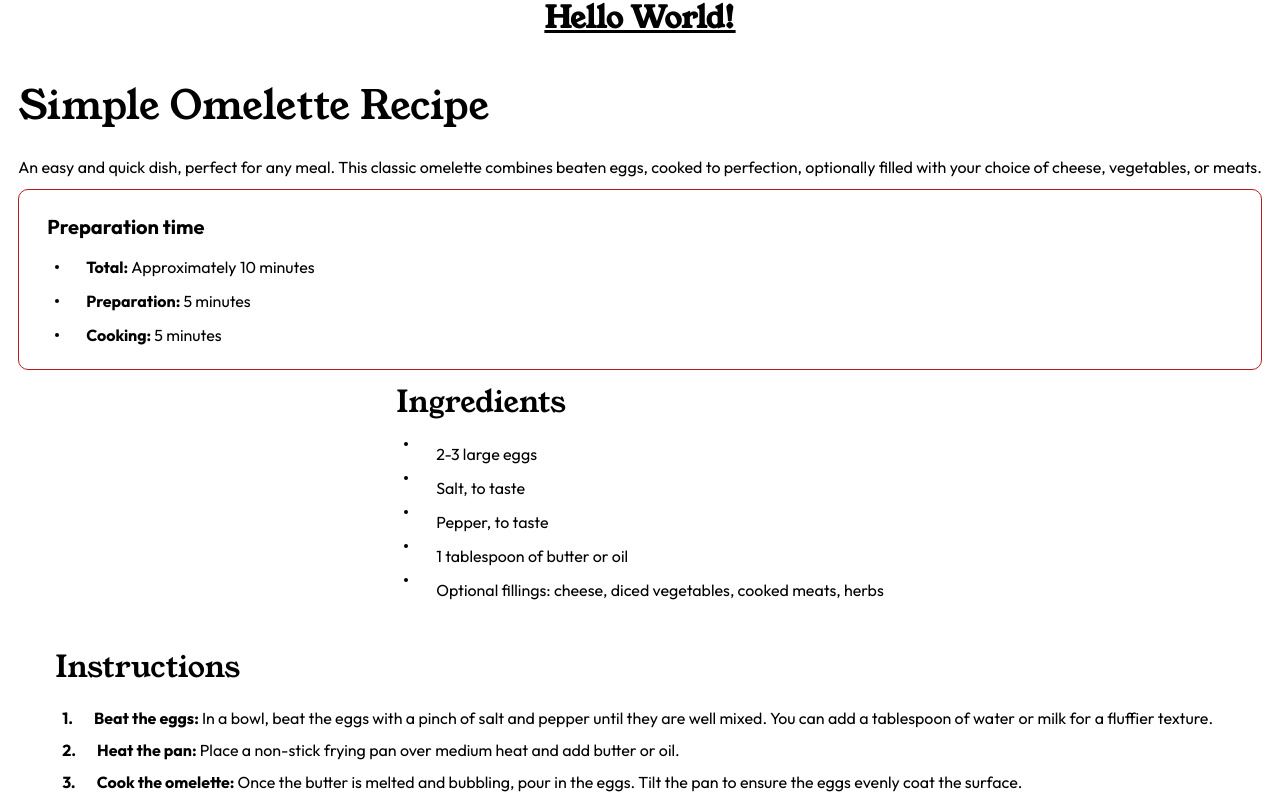
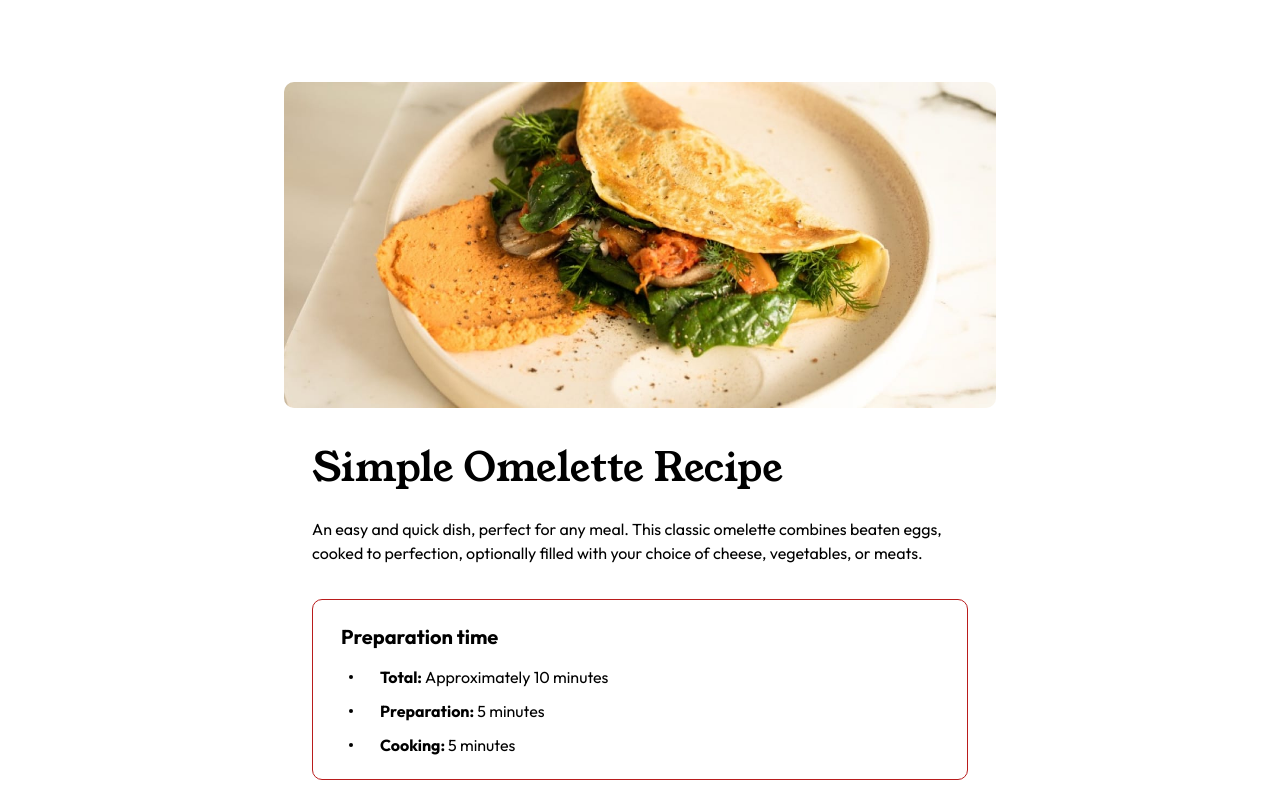
Before and after one commit to fkrunic/frontend-mentor-recipe-page, a React (Vite) app: page / in a window 1280 px wide. Shown: the top 800 px of the page. Built offline with nearby package versions, Linux system fonts and the light colour scheme.

Commit message:
feat: recipe-card

```diff
--- a/index.html
+++ b/index.html
@@ -2,14 +2,13 @@
 <html lang="en">
   <head>
     <meta charset="UTF-8" />
-    <link rel="icon" type="image/svg+xml" href="/vite.svg" />
     <meta name="viewport" content="width=device-width, initial-scale=1.0" />
 
     <link rel="preconnect" href="https://fonts.googleapis.com">
     <link rel="preconnect" href="https://fonts.gstatic.com" crossorigin>
     <link href="https://fonts.googleapis.com/css2?family=Outfit:wght@100..900&display=swap" rel="stylesheet">
     <link href="https://fonts.googleapis.com/css2?family=Outfit:wght@100..900&family=Young+Serif&display=swap" rel="stylesheet">
-    <title>Vite + React + TS</title>
+    <title>Recipe Card</title>
   </head>
   <body>
     <div id="root"></div>
--- a/src/App.tsx
+++ b/src/App.tsx
@@ -1,22 +1,11 @@
 import './App.css'
-import {NutritionSection} from "./components/NutritionSection.tsx";
-import {InstructionSection} from "./components/InstructionSection.tsx";
-import {appData, header, ingredientSection, instructionSection, preparationSection} from "./data.ts";
-import {IngredientSection} from "./components/IngredientSection.tsx";
-import {PreparationSection} from "./components/PreparationSection.tsx";
-import {Header} from "./components/Header.tsx";
+import {RecipeCard} from "./components/RecipeCard.tsx";
+import {recipieCard} from "./data.ts";
 
 function App() {
   return (
       <div className="flex flex-col justify-center items-center min-h-screen">
-          <h1 className="text-3xl font-young-serif font-bold underline">Hello World!</h1>
-          <div className="flex flex-col gap-[10px] items-center px-[10px] py-[40px]">
-              <Header {...header} />
-              <PreparationSection {...preparationSection} />
-              <IngredientSection {...ingredientSection} />
-              <InstructionSection {...instructionSection} />
-              <NutritionSection title={appData.title} description={appData.description} entries={appData.entries} />
-          </div>
+        <RecipeCard {...recipieCard} />
       </div>
   )
 }
--- a/src/components/InstructionSection.tsx
+++ b/src/components/InstructionSection.tsx
@@ -1,12 +1,12 @@
 import {InstructionRow, InstructionRowProps} from "./InstructionRow.tsx";
 import React from "react";
 
-export interface InstructionSection {
+export interface InstructionSectionProps {
     title: string,
     instructions: InstructionRowProps[]
 }
 
-export const InstructionSection: React.FC<InstructionSection> = ({title, instructions}) => {
+export const InstructionSection: React.FC<InstructionSectionProps> = ({title, instructions}) => {
     return (
         <div className="flex flex-col gap-[16px]">
             <div className="font-young-serif text-[30px]">{title}</div>
--- /dev/null
+++ b/src/components/RecipeCard.tsx
@@ -0,0 +1,31 @@
+import {Header, HeaderProps} from "./Header.tsx";
+import {PreparationSection, PreparationSectionProps} from "./PreparationSection.tsx";
+import {IngredientSection, IngredientSectionProps} from "./IngredientSection.tsx";
+import {InstructionSection, InstructionSectionProps} from "./InstructionSection.tsx";
+import {NutritionSection, NutritionSectionProps} from "./NutritionSection.tsx";
+import React from "react";
+
+export interface RecipeCardProps {
+    header: HeaderProps,
+    preparation: PreparationSectionProps,
+    ingredients: IngredientSectionProps,
+    instruction: InstructionSectionProps,
+    nutrition: NutritionSectionProps
+}
+
+export const RecipeCard: React.FC<RecipeCardProps> = ({header, preparation, ingredients, instruction, nutrition}) => {
+    return (
+        <div className="flex flex-col pt-[42px]">
+            <div className="w-[732px] flex flex-col items-center gap-[10px] px-[10px] py-[40px] rounded-[20px]">
+                <img className="rounded-[10px]" src={"/image-omelette.jpeg"} alt={"omelette"}/>
+                <div className="w-full flex flex-col gap-[34px] px-[28px] pt-[20px]">
+                    <Header {...header} />
+                    <PreparationSection {...preparation} />
+                    <IngredientSection {...ingredients} />
+                    <InstructionSection {...instruction} />
+                    <NutritionSection {...nutrition} />
+                </div>
+            </div>
+        </div>
+    )
+}
--- a/src/data.ts
+++ b/src/data.ts
@@ -1,10 +1,11 @@
-import {InstructionSection} from "./components/InstructionSection.tsx";
+import {InstructionSectionProps} from "./components/InstructionSection.tsx";
 import {NutritionSectionProps} from "./components/NutritionSection.tsx";
 import {IngredientSectionProps} from "./components/IngredientSection.tsx";
 import {PreparationSectionProps} from "./components/PreparationSection.tsx";
 import {HeaderProps} from "./components/Header.tsx";
+import {RecipeCardProps} from "./components/RecipeCard.tsx";
 
-export const appData: NutritionSectionProps = {
+export const nutritionSection: NutritionSectionProps = {
     title: "Nutrition",
     description: "The table below shows nutritional value per serving without the additional fillings.",
     entries: [
@@ -26,7 +27,7 @@ export const appData: NutritionSectionProps = {
         }
     ]
 }
-export const instructionSection: InstructionSection = {
+export const instructionSection: InstructionSectionProps = {
     title: "Instructions",
     instructions: [
         {
@@ -93,3 +94,11 @@ export const header: HeaderProps = {
     title: "Simple Omelette Recipe",
     description: "An easy and quick dish, perfect for any meal. This classic omelette combines beaten eggs, cooked to perfection, optionally filled with your choice of cheese, vegetables, or meats."
 }
+
+export const recipieCard: RecipeCardProps = {
+    header: header,
+    preparation: preparationSection,
+    ingredients: ingredientSection,
+    instruction: instructionSection,
+    nutrition: nutritionSection
+}
```
